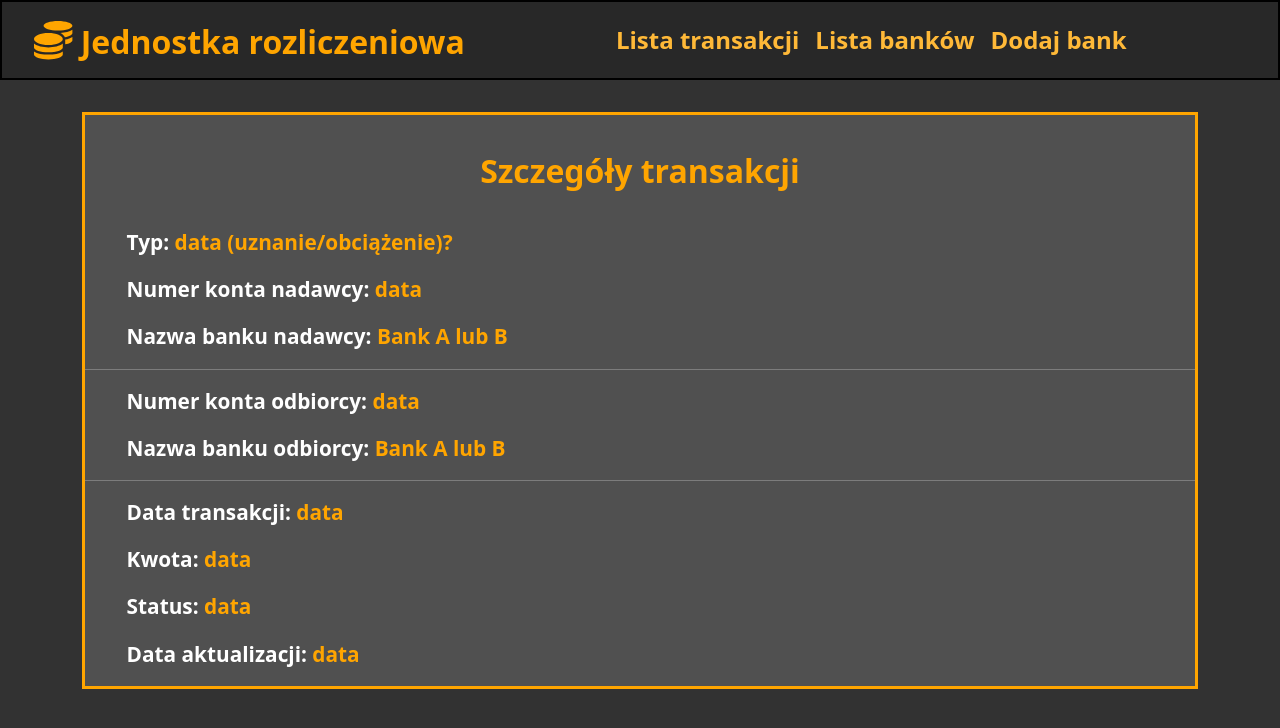
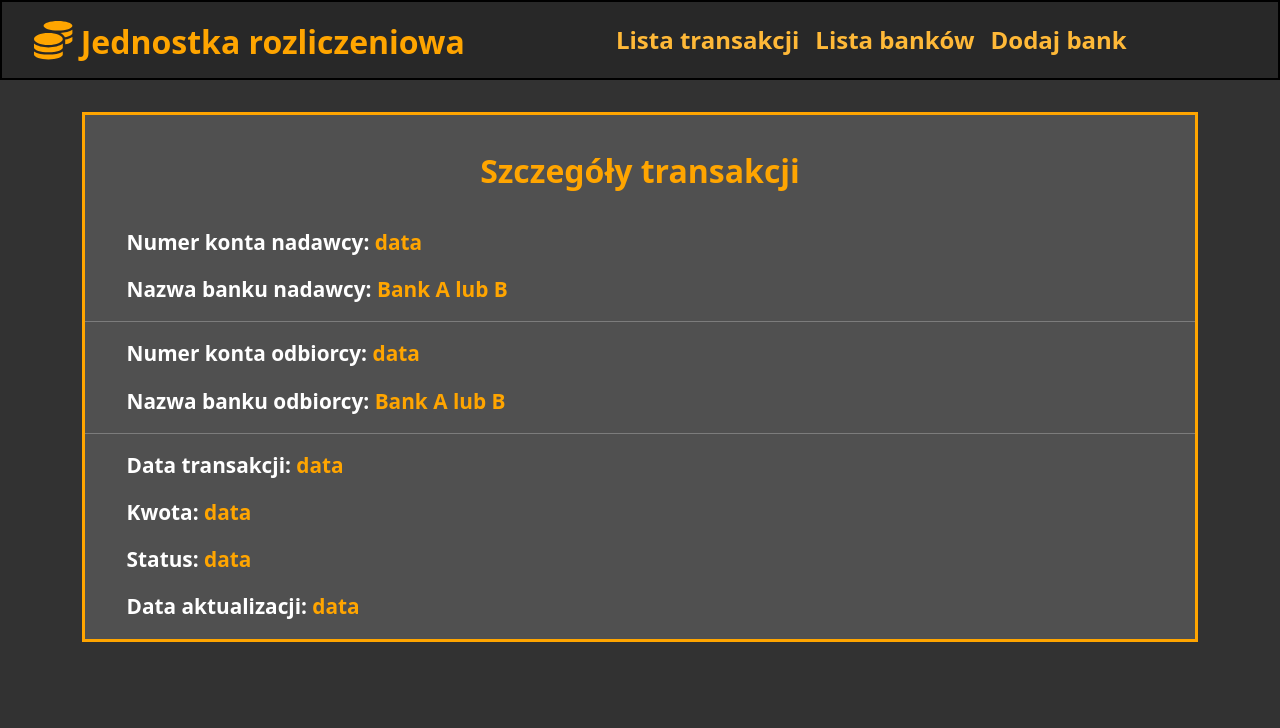
Before and after one commit to piotranon/PAB_Jednostka_Rozliczajaca, an Angular app in the folder front/: page /transaction-details/1 in a window 1280 px wide. Shown: the top 728 px of the page. Built offline with nearby package versions, Linux system fonts and the light colour scheme.

Commit message:
removed type of transaction

```diff
--- a/front/src/app/transaction-details/transaction-details.component.html
+++ b/front/src/app/transaction-details/transaction-details.component.html
@@ -2,8 +2,6 @@
     <div class="transaction-details">
         <!-- NIEPOTRZEBNE WYWAL -->
         <p class="Subtitle"> Szczegóły transakcji</p>
-
-        <p class="transaction-info">Typ: <span class="data"> data (uznanie/obciążenie)? </span></p>
 
         <p class="transaction-info">Numer konta nadawcy: <span class="data"> data </span></p>
 
```
